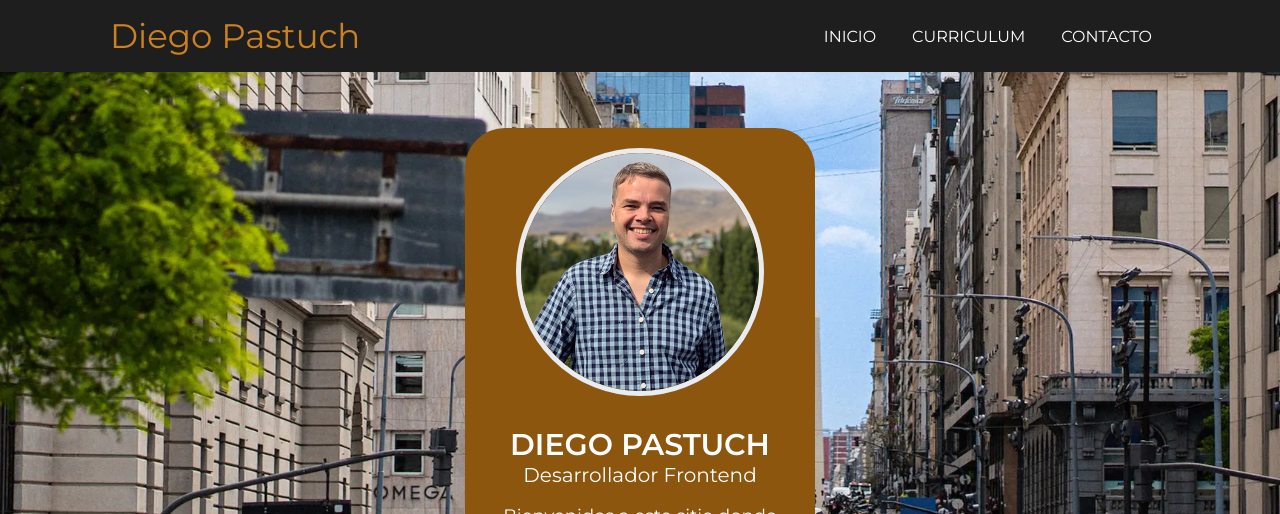
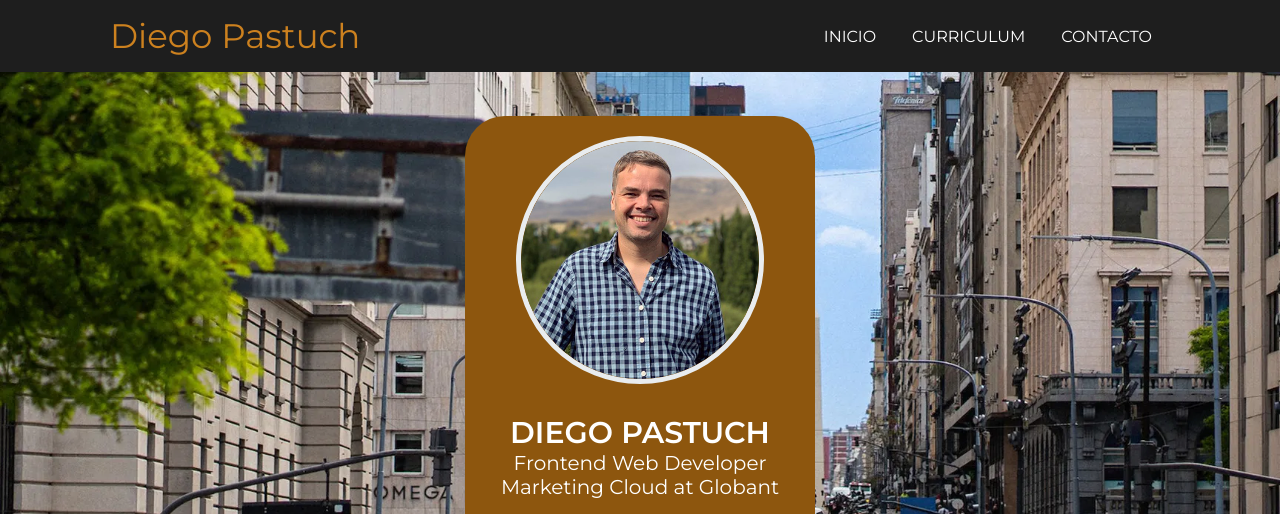
Before and after one commit to diepast/ArgentinaProgramaCV, a plain HTML site: page index.html in a window 1280 px wide. Shown: the top 514 px of the page. Drawn offline with nearby package versions, Linux system fonts and the light colour scheme.

Commit message:
developer

```diff
--- a/index.html
+++ b/index.html
@@ -44,7 +44,7 @@
                     <img src="imagenes/dmp.webp" alt="imagen de Presentación">
                 </div>
                     <h1>DIEGO PASTUCH</h1>
-                    <h2>Desarrollador Frontend</h2>
+                    <h2>Frontend Web Developer <br>Marketing Cloud at Globant</h2>
                     <p>Bienvenidos a este sitio donde podrás conocer mis últimos proyectos de desarrollo web.</p>
                 <div class="redes-sociales">
                     <a href="https://www.linkedin.com/in/diegopastuch/" target="_blank" rel="noopener noreferrer"><i class="fa-brands fa-linkedin-in"></i></a>
```
